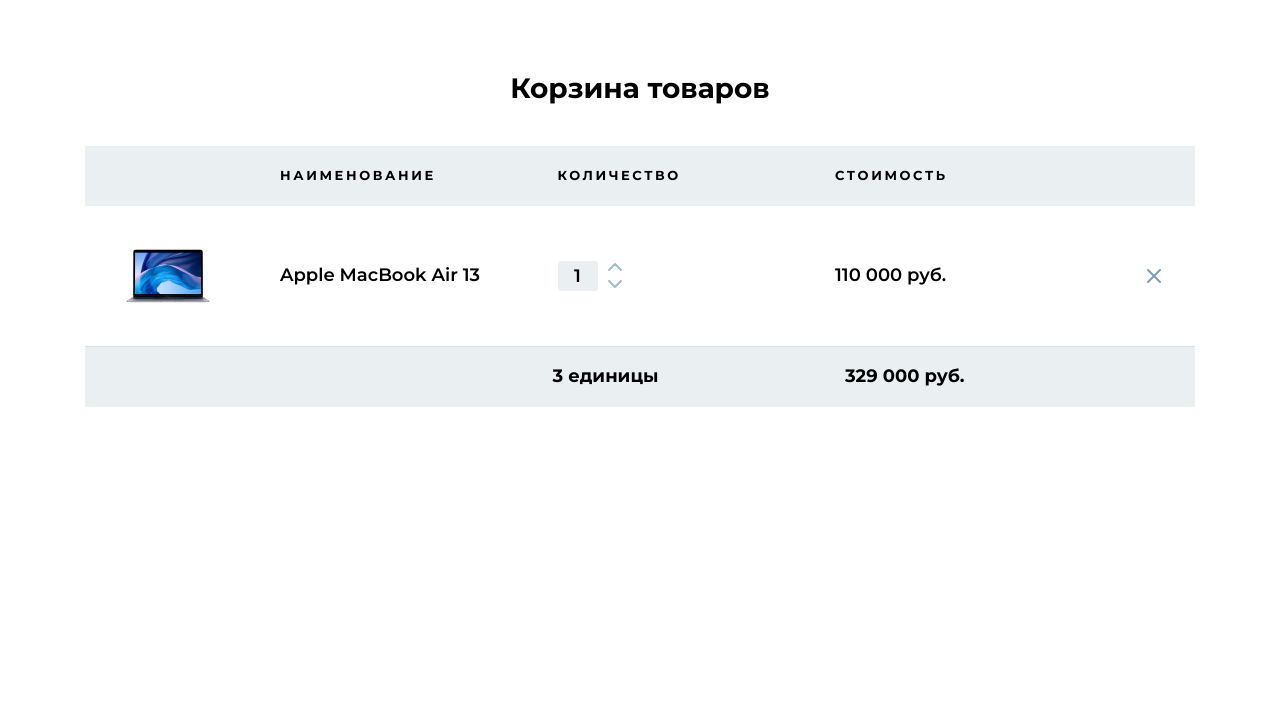
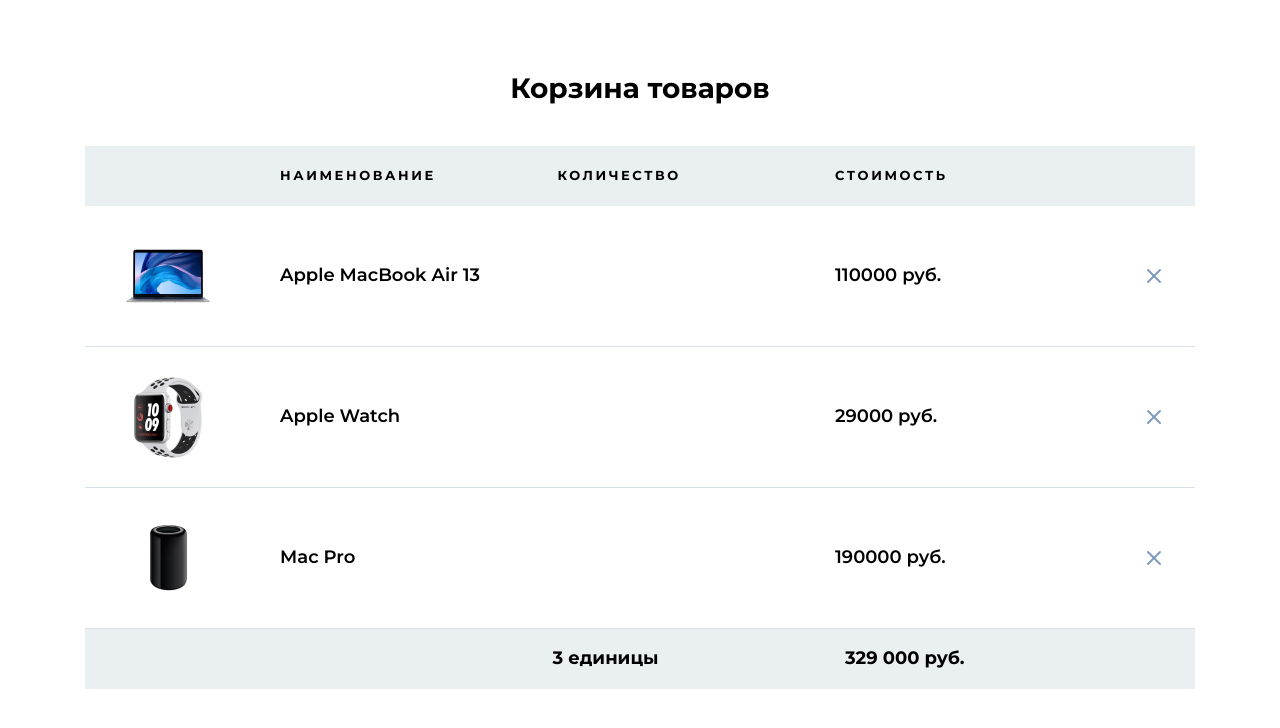
Before and after one commit to sergey87chuvasov/html-scss-bem-project11---cart-on-react, a React (Create React App) app: page / in a window 1280 px wide. Shown: the top 728 px of the page. Built offline with nearby package versions, Linux system fonts and the light colour scheme.

Commit message:
added display of goods in the cart

```diff
--- a/src/components/Cart/Cart.jsx
+++ b/src/components/Cart/Cart.jsx
@@ -1,14 +1,26 @@
+import {useState} from 'react'
 import CartFooter from "../CartFooter/CartFooter"
 import CartHeader from "../CartHeader/CartHeader"
 import Product from "../Product/Product"
+import data from '../../data.js'
 
 const Cart = () => {
+
+    const [cart, setCart] = useState(data)
+
+    // console.log(data);
+    // console.log(cart);
+
+    const products = cart.map((product) => {
+        return <Product product={product} key={product.id} />
+    })
+
     return (
         <section className="cart">
 
         <CartHeader />
 
-         <Product />
+         {products}
 
         <CartFooter />
 
--- a/src/components/Product/Product.jsx
+++ b/src/components/Product/Product.jsx
@@ -2,22 +2,27 @@
 import Count from '../Count/Count';
 import ButtonDelete from '../ButtonDelete/ButtonDelete';
 
-const Product = () => {
+// деструктур props сразу ({product})
+
+const Product = ({product}) => {
+  // деструкт на отдельн переменн
+  const {img, title, price, count, id} = product
+
     return (
         <section className="product">
         <div className="product__img">
-          <img src="./img/products/macbook.jpg" alt="Apple MacBook Air 13 pic" />
+          <img src={`./img/products/${img}`} alt={title}/>
         </div>
         <div className="product__title">
-          Apple MacBook Air 13
+          {title}
         </div>
         <div className="product__count">
 
-          <Count />
+          {/* <Count /> */}
 
         </div>
         <div className="product__price">
-          110 000 руб.
+          {price} руб.
         </div>
         <div className="product__controls">
           <ButtonDelete />
--- /dev/null
+++ b/src/data.js
@@ -0,0 +1,28 @@
+const cart = [
+    {
+        id: 1,
+        img: 'macbook.jpg',
+        title: 'Apple MacBook Air 13',
+        count: 1,
+        price: 110000,
+        priceTotal: 110000,
+    },
+    {
+        id: 2,
+        img: 'apple-watch.jpg',
+        title: 'Apple Watch',
+        count: 1,
+        price: 29000,
+        priceTotal: 29000,
+    },
+    {
+        id: 3,
+        img: 'mac-pro.jpg',
+        title: 'Mac Pro',
+        count: 1,
+        price: 190000,
+        priceTotal: 190000,
+    },
+]
+
+export default cart
```
Also changed, not shown: public/img/products/apple-watch.jpg (renamed from public/img/products/apple_watch.jpg), public/img/products/mac-pro.jpg (renamed from public/img/products/mac_pro.jpg).
